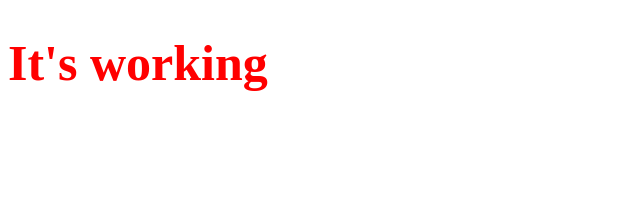
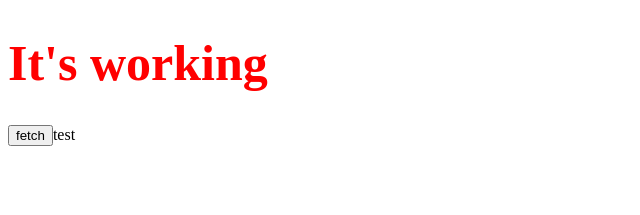
Before and after one commit to gmanio/github-actions, a Next.js app: page / in a window 1280 px wide. Shown: the top 215 px of the page, without its empty margins (0-640 px from the left). Built offline with nearby package versions, Linux system fonts and the light colour scheme.

Commit message:
added api

```diff
--- a/src/pages/_document.tsx
+++ b/src/pages/_document.tsx
@@ -3,16 +3,15 @@ import { ServerStyleSheet } from 'styled-components';
 
 export default class MyDocument extends Document {
   static async getInitialProps (ctx: DocumentContext) {
-    const sheet = new ServerStyleSheet()
-    const originalRenderPage = ctx.renderPage
+    const sheet = new ServerStyleSheet();
+    const originalRenderPage = ctx.renderPage;
 
     try {
-      ctx.renderPage = () =>
-        originalRenderPage({
-          enhanceApp: App => props => sheet.collectStyles(<App {...props} />),
-        })
+      ctx.renderPage = () => originalRenderPage({
+        enhanceApp: App => props => sheet.collectStyles(<App {...props} />)
+      });
 
-      const initialProps = await Document.getInitialProps(ctx)
+      const initialProps = await Document.getInitialProps(ctx);
       return {
         ...initialProps,
         styles: (
--- /dev/null
+++ b/src/pages/api/comments.ts
@@ -0,0 +1,5 @@
+import { NextApiRequest, NextApiResponse } from 'next';
+
+export default (req: NextApiRequest, res: NextApiResponse) => {
+  res.json({ test: 'test' });
+}
--- a/src/pages/index.tsx
+++ b/src/pages/index.tsx
@@ -8,10 +8,18 @@ const Title = styled.h1`
 
 export default () => {
   const title = `It's working`;
+  const [data, setData] = React.useState('test');
+  const handleFetchData = async () => {
+    const promise = await fetch(`/api/comments`);
+    const response = await promise.json();
+    setData(JSON.stringify(response));
+  };
 
   return (
     <>
       <Title>{title}</Title>
+      <button onClick={handleFetchData}>fetch</button>
+      <span>{data}</span>
     </>
   )
 };
--- a/tsconfig.json
+++ b/tsconfig.json
@@ -2,7 +2,7 @@
   "compilerOptions": {
     "target": "esnext",
     "module": "esnext",
-    "jsx": "preserve",
+    "jsx": "react",
     "lib": ["dom", "es2017"],
     "moduleResolution": "node",
     "allowJs": true,
@@ -10,8 +10,6 @@
     "strict": true,
     "allowSyntheticDefaultImports": true,
     "skipLibCheck": true,
-    "noUnusedLocals": true,
-    "noUnusedParameters": true,
     "removeComments": false,
     "preserveConstEnums": true,
     "sourceMap": true,
```
